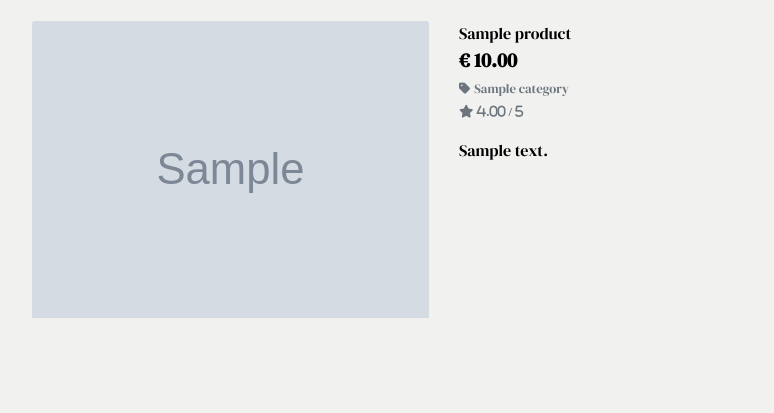
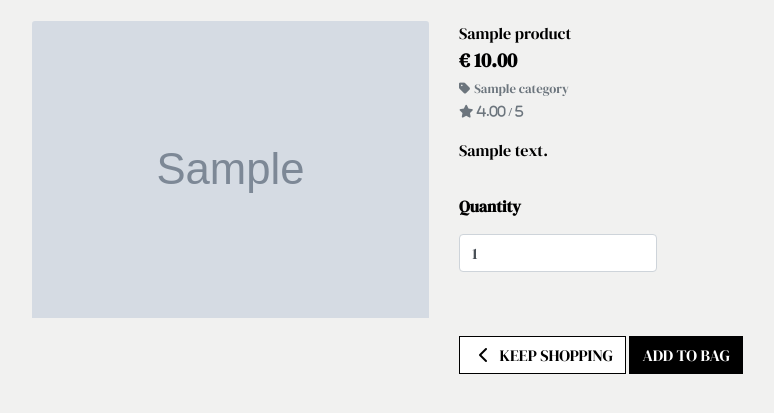
Before and after one commit to Code-Institute-Submissions/patterns_for_fashion, a Django app: page /products/1 in a window 1280 px wide. Shown: the part 192-605 px from the top of the page, without its empty margins (196-970 px from the left). Run offline with Django 3.2, Linux system fonts and the light colour scheme; tables that the repository leaves empty hold one stand-in row (values such as "Sample post"); grey boxes marked "Sample" are stand-in pictures; some libraries are stand-ins or nearby versions.

Commit message:
Create add to bag functionality

```diff
--- a/bag/urls.py
+++ b/bag/urls.py
@@ -3,4 +3,5 @@ from . import views
 
 urlpatterns = [
     path('', views.view_bag, name='view_bag'),
+    path('add/<item_id>/', views.add_to_bag, name='add_to_bag'),
 ]
--- a/products/templates/products/product_detail.html
+++ b/products/templates/products/product_detail.html
@@ -45,6 +45,30 @@
                         <small class="text-muted">No rating</small>
                     {% endif %}
                     <p class="mt-3">{{ product.description }}</p>
+                    <form class="form" action="{% url 'add_to_bag' product.id %}" method="POST">
+                        {% csrf_token %}
+                        <div class="form-row">
+                            <div class="col-12">
+                                <p class="mt-3"><strong>Quantity</strong></p>
+                                <div class="form-group w-50">
+                                    <div class="input-group">
+                                        <input type="number" name="quantity" value="1" min="1" max="99" class="form-control qty_input" data-item_id="{{ product.id }}" id="id_qty_{{ product.id }}">
+                                    </div>
+                                </div>
+                            </div>
+
+                            <div class="col-12">
+                                <a href="{% url 'products' %}" class="btn btn-outline-black rounded-0 mt-5">
+                                    <span class="icon">
+                                        <i class="fas fa-chevron-left"></i>
+                                    </span>
+                                    <span class="text-uppercase">Keep Shopping</span>
+                                </a>
+                                <input type="submit" class="btn btn-black rounded-0 text-uppercase mt-5" value="Add to Bag">
+                            </div>
+                            <input type="hidden" name="redirect_url" value="{{ request.path }}">
+                        </div>
+                    </form>
                 </div>
             </div>
         </div>
--- a/static/css/base.css
+++ b/static/css/base.css
@@ -46,6 +46,19 @@ body {
 .btn-black {
     background: black;
     color: white;
+}
+
+.btn-outline-black {
+    background: white;
+    color: black !important;
+    border: 1px solid black;
+}
+
+.btn-outline-black:hover,
+.btn-outline-black:active,
+.btn-outline-black:focus {
+    background: black;
+    color: white !important;
 }
 
 .btn-black:hover,
```
Also changed, not shown: bag/views.py (+18 -1 lines).
